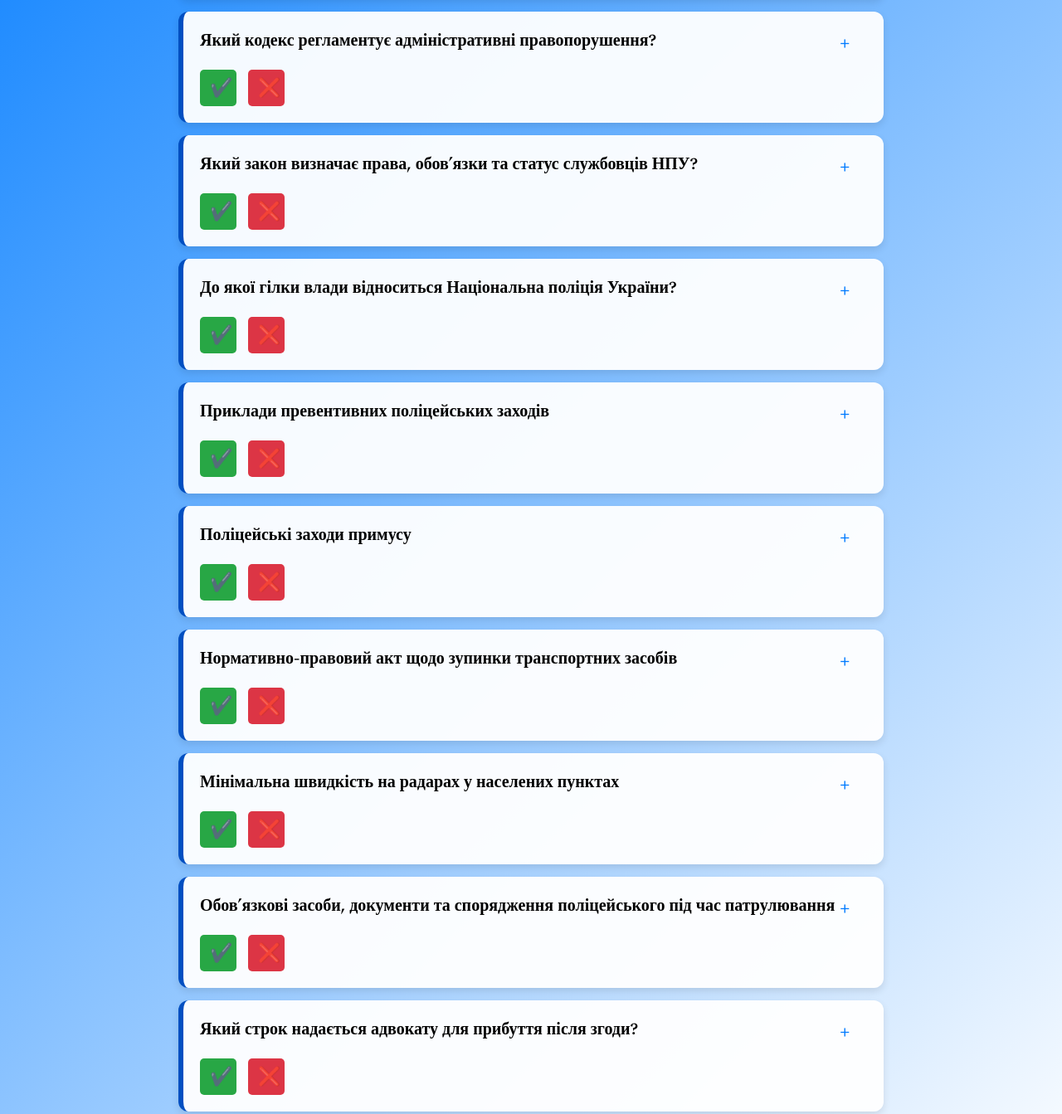
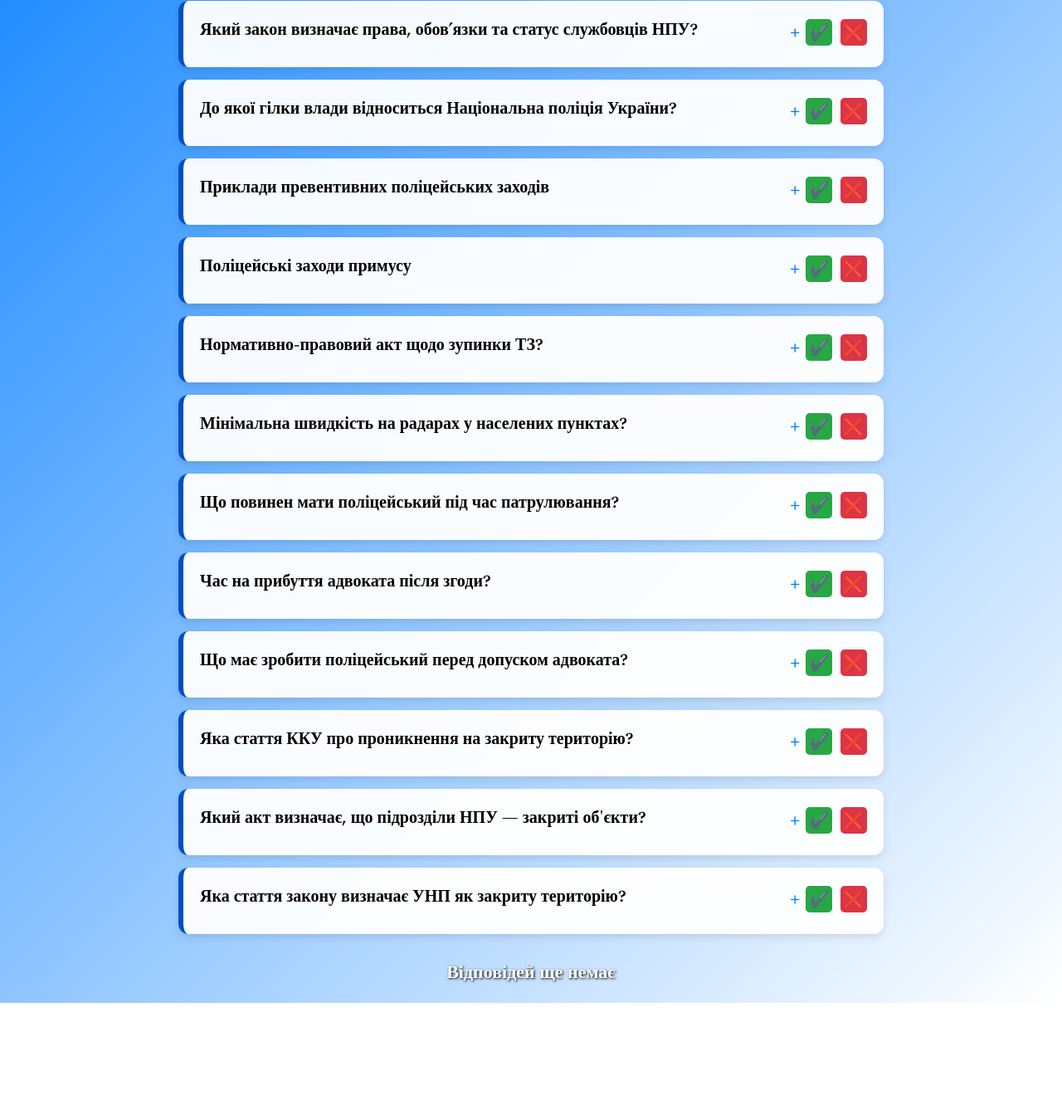
Before and after one commit to UkraineGta05/sbu, a plain HTML site: page index.html in a window 1280 px wide. Shown: the part 404-1747 px from the top of the page at 83% size. After the commit the page ends 1613 px from the top, so only its background shows below. Drawn offline with nearby package versions, Linux system fonts and the light colour scheme.

Commit message:
Update index.html

```diff
--- a/index.html
+++ b/index.html
@@ -1,10 +1,13 @@
 <!DOCTYPE html>
 <html lang="uk">
 <head>
-  <meta charset="UTF-8" />
+  <meta charset="UTF-8">
   <title>Прокурорська перевірка НПУ</title>
-  <meta name="viewport" content="width=device-width, initial-scale=1" />
-  <link href="https://fonts.googleapis.com/css2?family=Spectral:wght@700&display=swap" rel="stylesheet" />
+  <meta name="viewport" content="width=device-width, initial-scale=1.0">
+
+  <!-- Підключення шрифта Spectral -->
+  <link href="https://fonts.googleapis.com/css2?family=Spectral:wght@700&display=swap" rel="stylesheet">
+
   <style>
     body {
       font-family: 'Spectral', serif;
@@ -17,8 +20,8 @@
 
     h1 {
       text-align: center;
-      color: #fff;
-      text-shadow: 1px 1px 3px rgba(0, 0, 0, 0.3);
+      color: #ffffff;
+      text-shadow: 1px 1px 3px rgba(0,0,0,0.3);
       margin-bottom: 30px;
     }
 
@@ -33,21 +36,28 @@
       margin-bottom: 15px;
       padding: 20px;
       box-shadow: 0 4px 10px rgba(0, 0, 0, 0.1);
+      cursor: pointer;
+      transition: 0.3s ease;
       border-left: 6px solid #004fc1;
       position: relative;
+      user-select: none;
+    }
+
+    .qa:hover {
+      background: #f0f8ff;
     }
 
     .question {
       font-size: 20px;
-      cursor: pointer;
       position: relative;
-      user-select: none;
+      padding-right: 100px; /* чтобы кнопки не наезжали на текст */
     }
 
     .question::after {
       content: "+";
       position: absolute;
-      right: 20px;
+      right: 80px;
+      top: 0;
       font-size: 24px;
       color: #007bff;
       transition: transform 0.3s ease;
@@ -65,54 +75,56 @@
       font-size: 18px;
       margin-top: 10px;
       color: #333;
+      user-select: text;
     }
 
     .qa.active .answer {
-      max-height: 500px;
+      max-height: 400px;
     }
 
     .buttons {
-      margin-top: 10px;
+      position: absolute;
+      right: 20px;
+      top: 22px;
+      display: flex;
+      gap: 10px;
     }
 
-    .btn {
-      padding: 6px 12px;
-      font-size: 22px;
-      margin-right: 10px;
+    button.btn {
+      width: 32px;
+      height: 32px;
+      font-size: 20px;
+      border: none;
+      border-radius: 5px;
       cursor: pointer;
-      border-radius: 5px;
-      border: none;
-      font-weight: bold;
-      width: 44px;
-      height: 44px;
-      line-height: 1;
+      color: white;
       user-select: none;
+      display: flex;
+      align-items: center;
+      justify-content: center;
+      padding: 0;
       transition: background-color 0.3s ease;
     }
 
-    .btn.correct {
+    button.correct {
       background-color: #28a745;
-      color: white;
     }
 
-    .btn.correct.selected {
+    button.correct.selected {
       box-shadow: 0 0 8px 2px #28a745cc;
     }
 
-    .btn.incorrect {
+    button.incorrect {
       background-color: #dc3545;
-      color: white;
     }
 
-    .btn.incorrect.selected {
+    button.incorrect.selected {
       box-shadow: 0 0 8px 2px #dc3545cc;
     }
 
-    .indicator {
-      position: absolute;
-      top: 20px;
-      left: 10px;
-      font-size: 22px;
+    button.btn:disabled {
+      cursor: default;
+      opacity: 0.6;
     }
 
     #score {
@@ -121,125 +133,220 @@
       font-size: 22px;
       color: white;
       text-shadow: 1px 1px 3px black;
+      user-select: none;
     }
 
     @media (max-width: 600px) {
+      .qa {
+        padding: 15px;
+      }
       .question {
         font-size: 18px;
+        padding-right: 80px;
       }
-
       .answer {
         font-size: 16px;
+      }
+      .buttons {
+        top: 18px;
+        right: 15px;
       }
     }
   </style>
 </head>
 <body>
+
   <h1>Питання для перевірки Національної Поліції України</h1>
+
   <div class="container" id="quiz-container">
 
-    <!-- Вопросы -->
-    <div class="qa">
-      <div class="question" onclick="toggleAnswer(this)">Який нормативно правовий акт в Україні має найвищу юридичну силу?</div>
+    <div class="qa" data-correct="true">
+      <div class="question">Який нормативно правовий акт в Україні має найвищу юридичну силу?</div>
       <div class="answer">Конституція України</div>
       <div class="buttons">
-        <button class="btn correct" onclick="markAnswer(event, 0, true)">✔️</button>
-        <button class="btn incorrect" onclick="markAnswer(event, 0, false)">❌</button>
+        <button class="btn correct" title="Правильно" onclick="markAnswer(event, this)">✔️</button>
+        <button class="btn incorrect" title="Неправильно" onclick="markAnswer(event, this)">❌</button>
       </div>
     </div>
 
-    <div class="qa">
-      <div class="question" onclick="toggleAnswer(this)">Який кодекс регламентує кримінальні правопорушення?</div>
+    <div class="qa" data-correct="true">
+      <div class="question">Який кодекс регламентує кримінальні правопорушення?</div>
       <div class="answer">Кримінальний Кодекс України</div>
       <div class="buttons">
-        <button class="btn correct" onclick="markAnswer(event, 1, true)">✔️</button>
-        <button class="btn incorrect" onclick="markAnswer(event, 1, false)">❌</button>
+        <button class="btn correct" title="Правильно" onclick="markAnswer(event, this)">✔️</button>
+        <button class="btn incorrect" title="Неправильно" onclick="markAnswer(event, this)">❌</button>
       </div>
     </div>
 
-    <div class="qa">
-      <div class="question" onclick="toggleAnswer(this)">Який кодекс регламентує адміністративні правопорушення?</div>
+    <div class="qa" data-correct="true">
+      <div class="question">Який кодекс регламентує адміністративні правопорушення?</div>
       <div class="answer">Кодекс про Адміністративні Правопорушення</div>
       <div class="buttons">
-        <button class="btn correct" onclick="markAnswer(event, 2, true)">✔️</button>
-        <button class="btn incorrect" onclick="markAnswer(event, 2, false)">❌</button>
+        <button class="btn correct" title="Правильно" onclick="markAnswer(event, this)">✔️</button>
+        <button class="btn incorrect" title="Неправильно" onclick="markAnswer(event, this)">❌</button>
       </div>
     </div>
 
-    <div class="qa">
-      <div class="question" onclick="toggleAnswer(this)">Який закон визначає права, обов’язки та статус службовців НПУ?</div>
+    <div class="qa" data-correct="true">
+      <div class="question">Який закон визначає права, обов’язки та статус службовців НПУ?</div>
       <div class="answer">Закон України "Про Національну поліцію"</div>
       <div class="buttons">
-        <button class="btn correct" onclick="markAnswer(event, 3, true)">✔️</button>
-        <button class="btn incorrect" onclick="markAnswer(event, 3, false)">❌</button>
+        <button class="btn correct" title="Правильно" onclick="markAnswer(event, this)">✔️</button>
+        <button class="btn incorrect" title="Неправильно" onclick="markAnswer(event, this)">❌</button>
       </div>
     </div>
 
-    <div class="qa">
-      <div class="question" onclick="toggleAnswer(this)">До якої гілки влади відноситься Національна поліція України?</div>
+    <div class="qa" data-correct="true">
+      <div class="question">До якої гілки влади відноситься Національна поліція України?</div>
       <div class="answer">Виконавча</div>
       <div class="buttons">
-        <button class="btn correct" onclick="markAnswer(event, 4, true)">✔️</button>
-        <button class="btn incorrect" onclick="markAnswer(event, 4, false)">❌</button>
+        <button class="btn correct" title="Правильно" onclick="markAnswer(event, this)">✔️</button>
+        <button class="btn incorrect" title="Неправильно" onclick="markAnswer(event, this)">❌</button>
       </div>
     </div>
 
-    <div class="qa">
-      <div class="question" onclick="toggleAnswer(this)">Приклади превентивних поліцейських заходів</div>
-      <div class="answer">1. Перевірка документів<br>2. Опитування особи<br>3. Поверхнева перевірка та огляд<br>4. Зупинка транспортного засобу та інші</div>
+    <div class="qa" data-correct="true">
+      <div class="question">Приклади превентивних поліцейських заходів</div>
+      <div class="answer">
+        1. Перевірка документів<br>
+        2. Опитування особи<br>
+        3. Поверхнева перевірка та огляд<br>
+        4. Зупинка транспортного засобу<br>
+        та інші
+      </div>
       <div class="buttons">
-        <button class="btn correct" onclick="markAnswer(event, 5, true)">✔️</button>
-        <button class="btn incorrect" onclick="markAnswer(event, 5, false)">❌</button>
+        <button class="btn correct" title="Правильно" onclick="markAnswer(event, this)">✔️</button>
+        <button class="btn incorrect" title="Неправильно" onclick="markAnswer(event, this)">❌</button>
       </div>
     </div>
 
-    <div class="qa">
-      <div class="question" onclick="toggleAnswer(this)">Поліцейські заходи примусу</div>
+    <div class="qa" data-correct="true">
+      <div class="question">Поліцейські заходи примусу</div>
       <div class="answer">Фізичний вплив (сила), застосування спецзасобів, застосування зброї</div>
       <div class="buttons">
-        <button class="btn correct" onclick="markAnswer(event, 6, true)">✔️</button>
-        <button class="btn incorrect" onclick="markAnswer(event, 6, false)">❌</button>
+        <button class="btn correct" title="Правильно" onclick="markAnswer(event, this)">✔️</button>
+        <button class="btn incorrect" title="Неправильно" onclick="markAnswer(event, this)">❌</button>
       </div>
     </div>
 
-    <div class="qa">
-      <div class="question" onclick="toggleAnswer(this)">Нормативно-правовий акт щодо зупинки транспортних засобів</div>
+    <div class="qa" data-correct="true">
+      <div class="question">Нормативно-правовий акт щодо зупинки ТЗ?</div>
       <div class="answer">Закон України про зупинку транспортних засобів</div>
       <div class="buttons">
-        <button class="btn correct" onclick="markAnswer(event, 7, true)">✔️</button>
-        <button class="btn incorrect" onclick="markAnswer(event, 7, false)">❌</button>
+        <button class="btn correct" title="Правильно" onclick="markAnswer(event, this)">✔️</button>
+        <button class="btn incorrect" title="Неправильно" onclick="markAnswer(event, this)">❌</button>
       </div>
     </div>
 
-    <div class="qa">
-      <div class="question" onclick="toggleAnswer(this)">Мінімальна швидкість на радарах у населених пунктах</div>
+    <div class="qa" data-correct="true">
+      <div class="question">Мінімальна швидкість на радарах у населених пунктах?</div>
       <div class="answer">70 км/год</div>
       <div class="buttons">
-        <button class="btn correct" onclick="markAnswer(event, 8, true)">✔️</button>
-        <button class="btn incorrect" onclick="markAnswer(event, 8, false)">❌</button>
+        <button class="btn correct" title="Правильно" onclick="markAnswer(event, this)">✔️</button>
+        <button class="btn incorrect" title="Неправильно" onclick="markAnswer(event, this)">❌</button>
       </div>
     </div>
 
-    <div class="qa">
-      <div class="question" onclick="toggleAnswer(this)">Обов’язкові засоби, документи та спорядження поліцейського під час патрулювання</div>
+    <div class="qa" data-correct="true">
+      <div class="question">Що повинен мати поліцейський під час патрулювання?</div>
       <div class="answer">Бронежилет, зброя, рація, папка з протоколами</div>
       <div class="buttons">
-        <button class="btn correct" onclick="markAnswer(event, 9, true)">✔️</button>
-        <button class="btn incorrect" onclick="markAnswer(event, 9, false)">❌</button>
+        <button class="btn correct" title="Правильно" onclick="markAnswer(event, this)">✔️</button>
+        <button class="btn incorrect" title="Неправильно" onclick="markAnswer(event, this)">❌</button>
       </div>
     </div>
 
-    <div class="qa">
-      <div class="question" onclick="toggleAnswer(this)">Який строк надається адвокату для прибуття після згоди?</div>
+    <div class="qa" data-correct="true">
+      <div class="question">Час на прибуття адвоката після згоди?</div>
       <div class="answer">15 хвилин</div>
       <div class="buttons">
-        <button class="btn correct" onclick="markAnswer(event, 10, true)">✔️</button>
-        <button class="btn incorrect" onclick="markAnswer(event, 10, false)">❌</button>
+        <button class="btn correct" title="Правильно" onclick="markAnswer(event, this)">✔️</button>
+        <button class="btn incorrect" title="Неправильно" onclick="markAnswer(event, this)">❌</button>
       </div>
     </div>
 
-    <div class="qa">
-      <div class="question" onclick="toggleAnswer(this)">Що повинен зробити поліцейський перед допуском адвоката?</div>
+    <div class="qa" data-correct="true">
+      <div class="question">Що має зробити поліцейський перед допуском адвоката?</div>
       <div class="answer">Перевірити його свідоцтво</div>
       <div class="buttons">
-        <button class="btn correct" onclick="mark
+        <button class="btn correct" title="Правильно" onclick="markAnswer(event, this)">✔️</button>
+        <button class="btn incorrect" title="Неправильно" onclick="markAnswer(event, this)">❌</button>
+      </div>
+    </div>
+
+    <div class="qa" data-correct="true">
+      <div class="question">Яка стаття ККУ про проникнення на закриту територію?</div>
+      <div class="answer">Стаття 45 ККУ</div>
+      <div class="buttons">
+        <button class="btn correct" title="Правильно" onclick="markAnswer(event, this)">✔️</button>
+        <button class="btn incorrect" title="Неправильно" onclick="markAnswer(event, this)">❌</button>
+      </div>
+    </div>
+
+    <div class="qa" data-correct="true">
+      <div class="question">Який акт визначає, що підрозділи НПУ — закриті об'єкти?</div>
+      <div class="answer">Закон України про закриті та режимні об’єкти</div>
+      <div class="buttons">
+        <button class="btn correct" title="Правильно" onclick="markAnswer(event, this)">✔️</button>
+        <button class="btn incorrect" title="Неправильно" onclick="markAnswer(event, this)">❌</button>
+      </div>
+    </div>
+
+    <div class="qa" data-correct="true">
+      <div class="question">Яка стаття закону визначає УНП як закриту територію?</div>
+      <div class="answer">5 стаття ЗУ про закриті та режимні об’єкти</div>
+      <div class="buttons">
+        <button class="btn correct" title="Правильно" onclick="markAnswer(event, this)">✔️</button>
+        <button class="btn incorrect" title="Неправильно" onclick="markAnswer(event, this)">❌</button>
+      </div>
+    </div>
+
+  </div>
+
+  <div id="score">Відповідей ще немає</div>
+
+  <script>
+    // Раскрытие/сворачивание ответа при клике по вопросу (но не по кнопкам)
+    document.querySelectorAll('.qa').forEach(item => {
+      item.addEventListener('click', e => {
+        // Если кликнули по кнопке, не сворачивать
+        if(e.target.tagName.toLowerCase() === 'button') return;
+        item.classList.toggle('active');
+      });
+    });
+
+    function markAnswer(event, btn) {
+      event.stopPropagation(); // Чтобы не срабатывал toggle active
+
+      const button = btn;
+      const qa = button.closest('.qa');
+      if (qa.dataset.answered) return; // Уже отвечено, блокируем
+
+      // Помечаем выбранную кнопку
+      const buttons = qa.querySelectorAll('button.btn');
+      buttons.forEach(b => b.disabled = true); // блокируем кнопки
+
+      // Отмечаем выбранный вариант
+      if(button.classList.contains('correct')) {
+        button.classList.add('selected');
+        qa.dataset.userAnswer = "true";
+      } else {
+        button.classList.add('selected');
+        qa.dataset.userAnswer = "false";
+      }
+
+      qa.dataset.answered = "true";
+
+      updateScore();
+    }
+
+    function updateScore() {
+      const qas = document.querySelectorAll('.qa');
+      let total = 0;
+      let correctCount = 0;
+
+      qas.forEach(qa => {
+        if(qa.dataset.answered) {
+          total++;
+          if(qa.dataset.userAnswer === "true" && qa.dataset.correct === "true") {
+            correct
```
